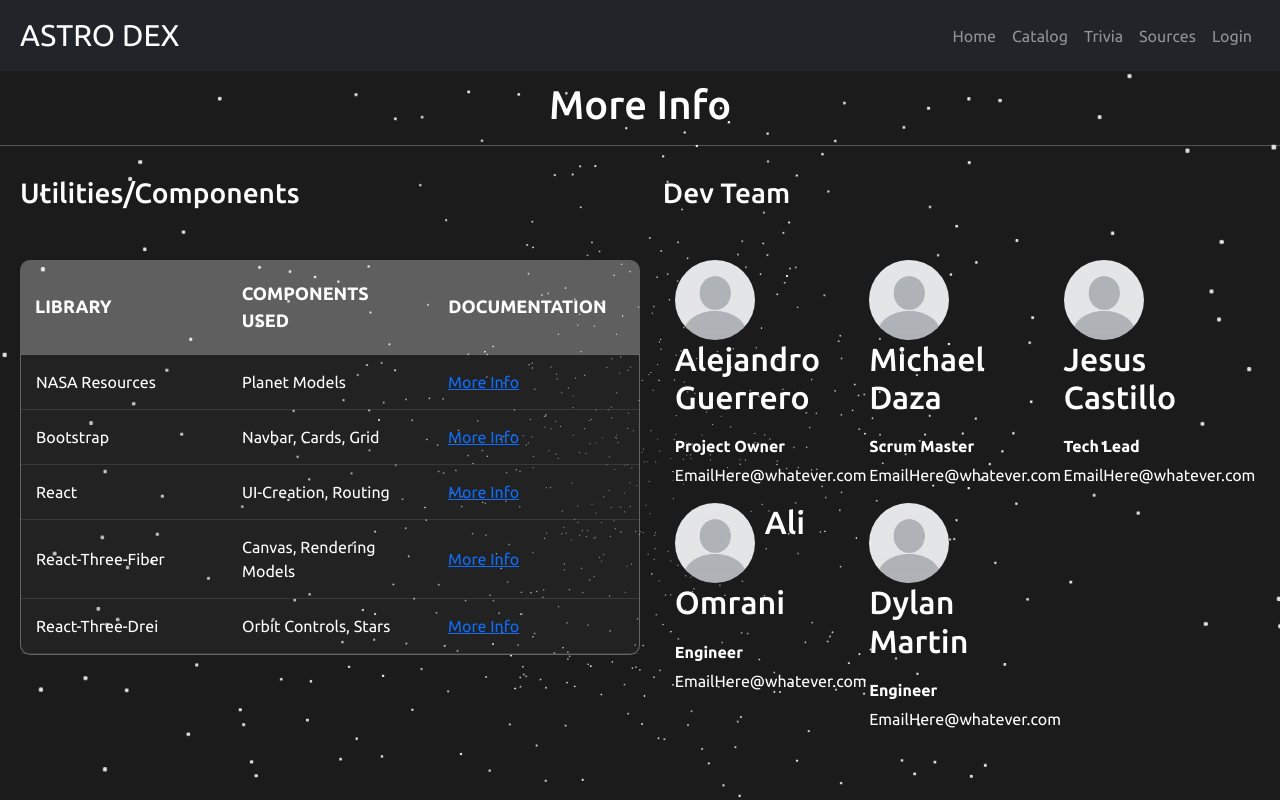
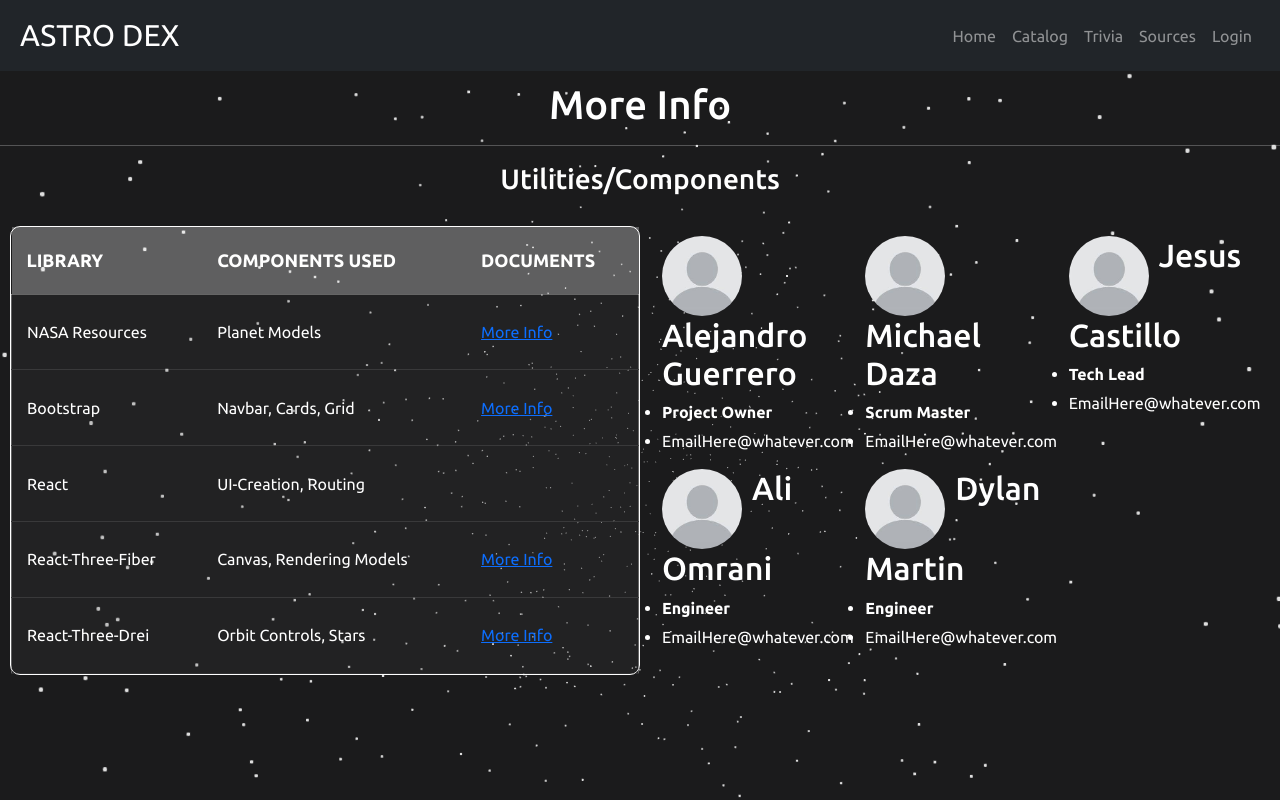
Before and after one commit to Michael-Scrumlord/Astro-Dex, a React (Create React App) app: page /Sources in a window 1280 px wide. Built offline with nearby package versions, Linux system fonts and the light colour scheme.

Commit message:
CSS updates

```diff
--- a/src/App.css
+++ b/src/App.css
@@ -1,6 +1,8 @@
 body {
+  width: 100%;
   background-color: #000000;
   font-family: "Ubuntu", sans-serif;
+  overflow: hidden;
 }
 
 ul {
--- a/src/components/Sources.jsx
+++ b/src/components/Sources.jsx
@@ -4,12 +4,10 @@ import "../App.css";
 import "./sources.css";
 import Stars from "./Stars";
 
-//test
 export default function Sources() {
   return (
-    <div className="total-info navigation container-fluid Sources">
+    <div className="sources-countainer">
       <Canvas
-        id="canvas"
         camera={{
           fov: 25,
           zoom: 0.1,
@@ -27,32 +25,30 @@ export default function Sources() {
       >
         <Stars rotate="on" />
       </Canvas>
-      <div className="MainContainer">
-        <div className="MainHeader">
+
+      <div className="info-container">
+        <div className="main-header">
           <h1>More Info</h1>
           <hr />
+          <h3>Utilities/Components</h3>
         </div>
-        <div className="layout">
-          {/* SOURCING CODING & MODEL RESOURCES */}
-          <h3>Utilities/Components</h3>
-          <div className="TableHeader">
-            <table cellPadding="0" cellSpacing="0" border="0">
+
+        <div className="row container-fluid">
+          <div className="source-table col col-lg-6 col-md-12 container-fluid">
+            <table>
               <thead>
                 <tr>
                   <th>Library</th>
                   <th>Components Used</th>
-                  <th>Documentation</th>
+                  <th>Documents</th>
                 </tr>
               </thead>
-            </table>
-          </div>
-          <div className="TableContent">
-            <table>
+              <tbody>
                 <tr>
                   <td>NASA Resources</td>
                   <td>Planet Models</td>
                   <td>
-                  <a href="https://nasa3d.arc.nasa.gov/models">More Info</a>
+                    <a href=" https://nasa3d.arc.nasa.gov/models">More Info</a>
                   </td>
                 </tr>
                 <tr>
@@ -66,7 +62,7 @@ export default function Sources() {
                   <td>React</td>
                   <td>UI-Creation, Routing</td>
                   <td>
-                  <a href="https://react.dev/">More Info</a>
+                    <a href="https://react.dev/"></a>
                   </td>
                 </tr>
                 <tr>
@@ -85,13 +81,11 @@ export default function Sources() {
                     <a href="https://github.com/pmndrs/drei">More Info</a>
                   </td>
                 </tr>
+              </tbody>
             </table>
           </div>
-        </div>
 
-        {/* DEV TEAM SECTION */}
-        <div className="DevInfo">
-          <h3>Dev Team</h3>
+          <div className="dev-container col col-lg-6 col-md-12 container-fluid">
             <div className=" dev-team row container-fluid">
               <div className="dev col-lg-4 col-md-6">
                 <img
@@ -157,5 +151,6 @@ export default function Sources() {
           </div>
         </div>
       </div>
+    </div>
   );
 }
--- a/src/components/Trivia.jsx
+++ b/src/components/Trivia.jsx
@@ -29,7 +29,7 @@ export default function Catalog() {
       </Canvas>
       <h1 className="title-label">ASTROTRIVIA</h1>
       <div id="overlay">
-        <div className="row container-fluidi">
+        <div className="row container-fluid">
           <div className="col col-lg-4 col-md-6 d-flex justify-content-center">
             <div className="card" style={{ width: "18rem" }}>
               <img
--- a/src/components/sources.css
+++ b/src/components/sources.css
@@ -1,4 +1,9 @@
-.MainHeader {
+.source-container {
+  display: inline-block;
+  text-align: center;
+}
+
+.main-header {
   width: 100%;
   text-align: center;
   margin-bottom: 20px;
@@ -6,25 +11,32 @@
   padding-top: 10px;
 }
 
-.layout {
-  width: 50%;
-  float: left;
-  margin-left: 10px;
+.info-container {
+  width: 100%;
+  position: relative;
+  color: white;
+}
+
+.source-table {
+  padding: 0;
+  margin: 0;
+  text-align: left;
+  border: 1px solid;
+  border-radius: 10px;
 }
 
 table {
   width: 100%;
-  table-layout: fixed;
-  border-radius: 10px;
+  height: 100%;
 }
 
-.TableHeader {
+thead {
   background-color: rgba(255, 255, 255, 0.3);
   border-top-left-radius: 10px;
   border-top-right-radius: 10px;
 }
 
-.TableContent {
+tbody {
   background-color: rgba(71, 71, 71, 0.192);
   height: 100%;
   border: 1px solid rgba(255, 255, 255, 0.3);
@@ -49,44 +61,29 @@ td {
   border-bottom: solid 1px rgba(255, 255, 255, 0.1);
 }
 
-.total-info {
-  padding: 0;
-  font-family: "Ubuntu", sans-serif;
-}
-
-.layout {
-  padding: 10px;
-  position: relative;
-}
-
 .pfp {
   width: 80px;
   margin-right: 10px;
   display: inline;
   float: left;
+  border-radius: 100%;
 }
 
-.DevInfo {
-  width: 49%;
-  float: right;
-  padding: 10px;
-  position: relative;
+.dev-container {
+  padding: 0;
+  text-align: left;
 }
-
-h3 {
-  margin-bottom: 50px;
-}
-
-.pfp {
-  border-radius: 100%;
-}
-ul {
-  margin-top: 10px;
-  list-style: none;
-  display: inline-block;
+.dev-team {
+  width: 100%;
+  height: 100%;
 }
 
 .DevTitle {
   font-weight: bold;
   margin-bottom: 5px;
 }
+
+.row {
+  padding: 10px;
+  margin: 0;
+}
```
Lines whose indentation alone changed are shown as unchanged.
